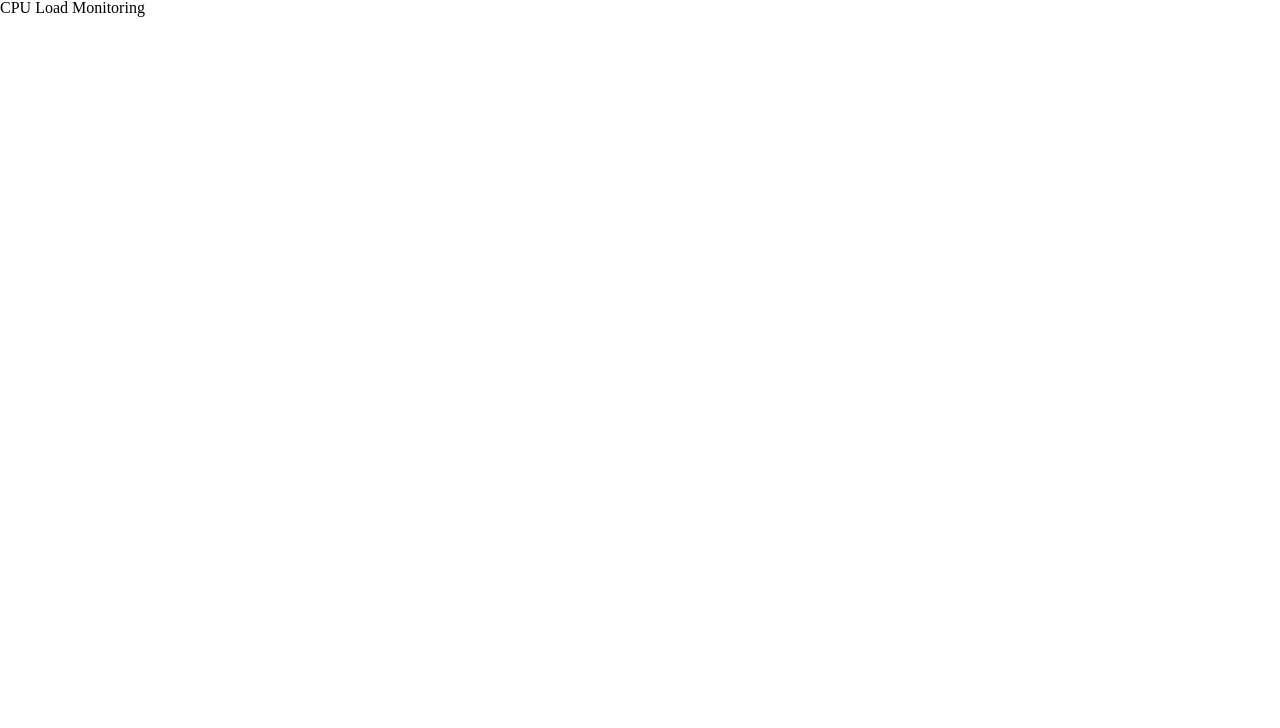
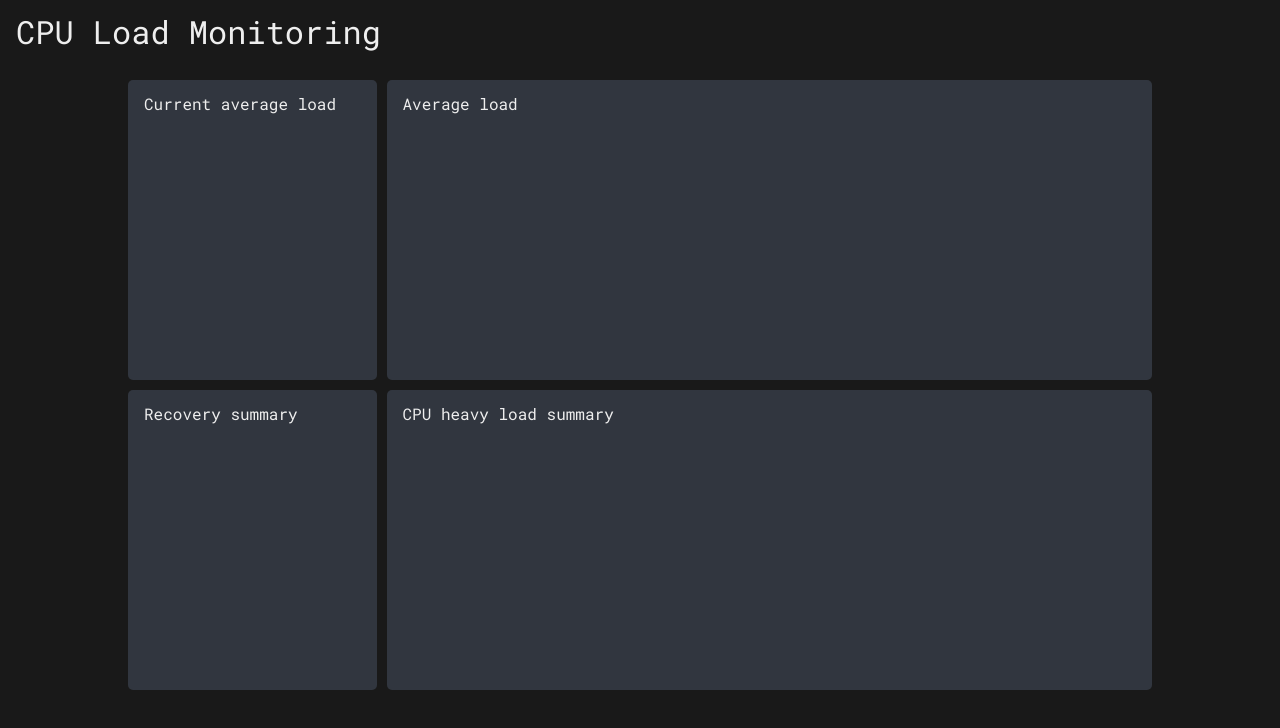
Before and after one commit to pleleu-dev/cpu-load-monitoring, a React (Vite) app in the folder frontend/: page / in a window 1280 px wide. Shown: the top 728 px of the page. Built offline with nearby package versions, Linux system fonts and the light colour scheme.

Commit message:
Layout and App style

```diff
--- a/frontend/src/App.tsx
+++ /dev/null
@@ -1,7 +0,0 @@
-import './App.css'
-
-function App() {
-  return <h1>CPU Load Monitoring</h1>
-}
-
-export default App
--- /dev/null
+++ b/frontend/src/App/app.module.css
@@ -0,0 +1,18 @@
+.header {
+  font-size: 2rem;
+  color: var(--text);
+}
+
+.header h1 {
+  padding: 1rem;
+}
+
+.main section {
+  background-color: var(--secondary);
+  color: var(--text);
+  padding: 1rem;
+  border-radius: 5px;
+  display: flex;
+  flex-direction: column;
+  justify-content: space-between;
+}
--- /dev/null
+++ b/frontend/src/App/index.tsx
@@ -0,0 +1,28 @@
+import layout from './layout.module.css'
+import app from './app.module.css'
+
+function App() {
+  return (
+    <>
+      <header className={app.header}>
+        <h1>CPU Load Monitoring</h1>
+      </header>
+      <main className={`${layout.main} ${app.main}`}>
+        <section className={layout.current}>
+          <h2>Current average load</h2>
+        </section>
+        <section className={layout.average}>
+          <h2>Average load</h2>
+        </section>
+        <section className={layout.recovery}>
+          <h2>Recovery summary</h2>
+        </section>
+        <section className={layout.heavy}>
+          <h2>CPU heavy load summary</h2>
+        </section>
+      </main>
+    </>
+  )
+}
+
+export default App
--- /dev/null
+++ b/frontend/src/App/layout.module.css
@@ -0,0 +1,40 @@
+.main {
+  display: grid;
+  grid-template-areas:
+    'cu av av av'
+    're he he he';
+
+  grid-template-columns: 1fr 1fr 1fr 1fr;
+  grid-template-rows: 300px 300px;
+  gap: 10px 10px;
+  grid-auto-flow: row;
+  margin: 1rem 10%;
+}
+
+.current {
+  grid-area: cu;
+}
+
+.average {
+  grid-area: av;
+}
+
+.heavy {
+  grid-area: he;
+}
+
+.recovery {
+  grid-area: re;
+}
+
+@media screen and (max-width: 768px) {
+  .main {
+    grid-template-areas:
+      'cu'
+      'av'
+      'he'
+      're';
+    grid-template-columns: 1fr;
+    grid-template-rows: 300px 300px 300px 300px;
+  }
+}
--- a/frontend/src/index.css
+++ b/frontend/src/index.css
@@ -0,0 +1,19 @@
+:root {
+  --background: #222831;
+  --text: #eeeeee;
+  --primary: #76abae;
+  --secondary: #31363f;
+  --low: #00b894;
+  --heavy: #d63031;
+  --dark: #191919;
+}
+
+body {
+  margin: 0;
+  padding: 0;
+  font-family: 'Roboto Mono', monospace;
+  font-optical-sizing: auto;
+  font-style: normal;
+  background-color: var(--dark);
+  color: var(--text);
+}
--- a/frontend/src/main.tsx
+++ b/frontend/src/main.tsx
@@ -1,6 +1,6 @@
 import React from 'react'
 import ReactDOM from 'react-dom/client'
-import App from './App.tsx'
+import App from './App'
 
 import './reset.css'
 import './index.css'
```
Also changed, not shown: frontend/src/App.css (deleted).
